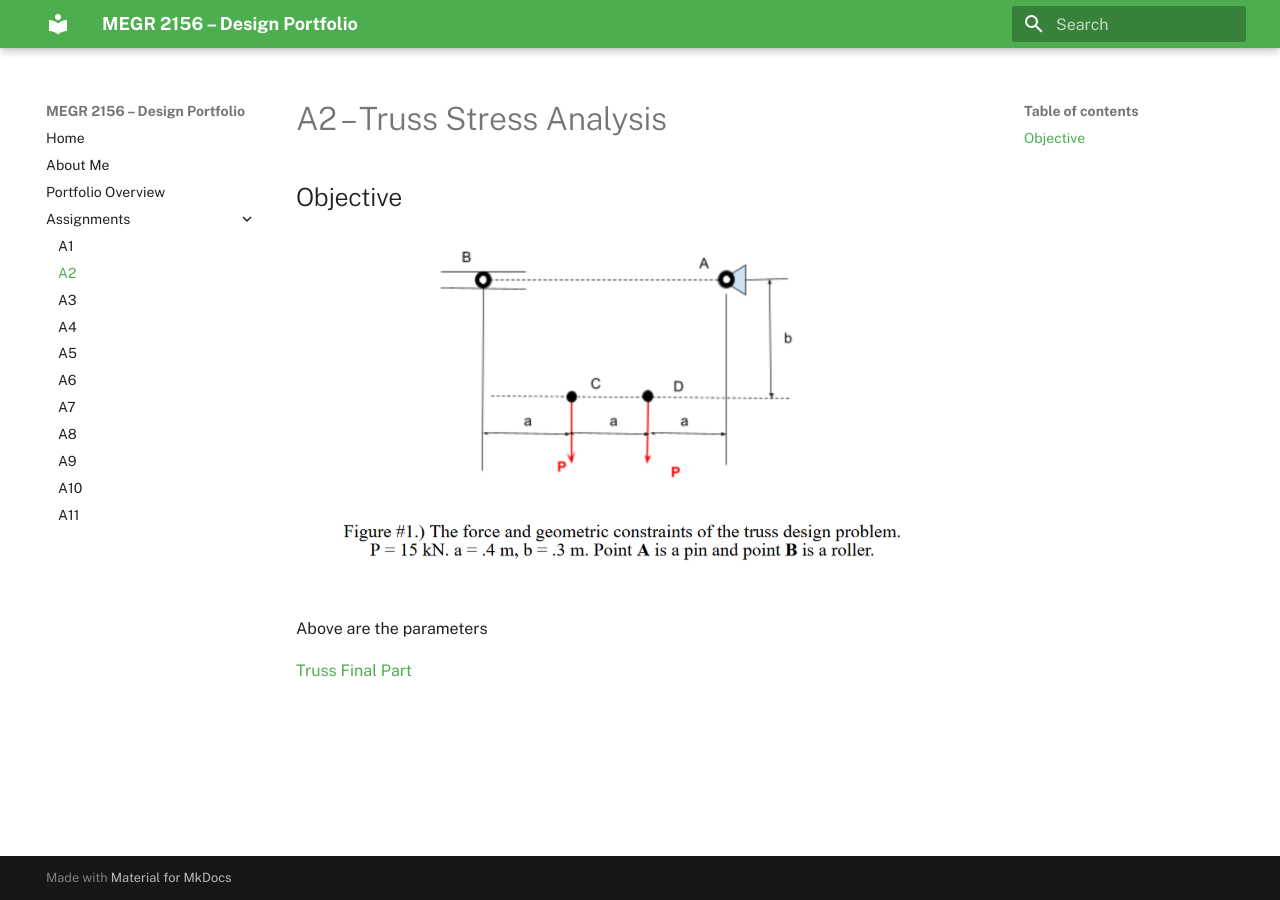
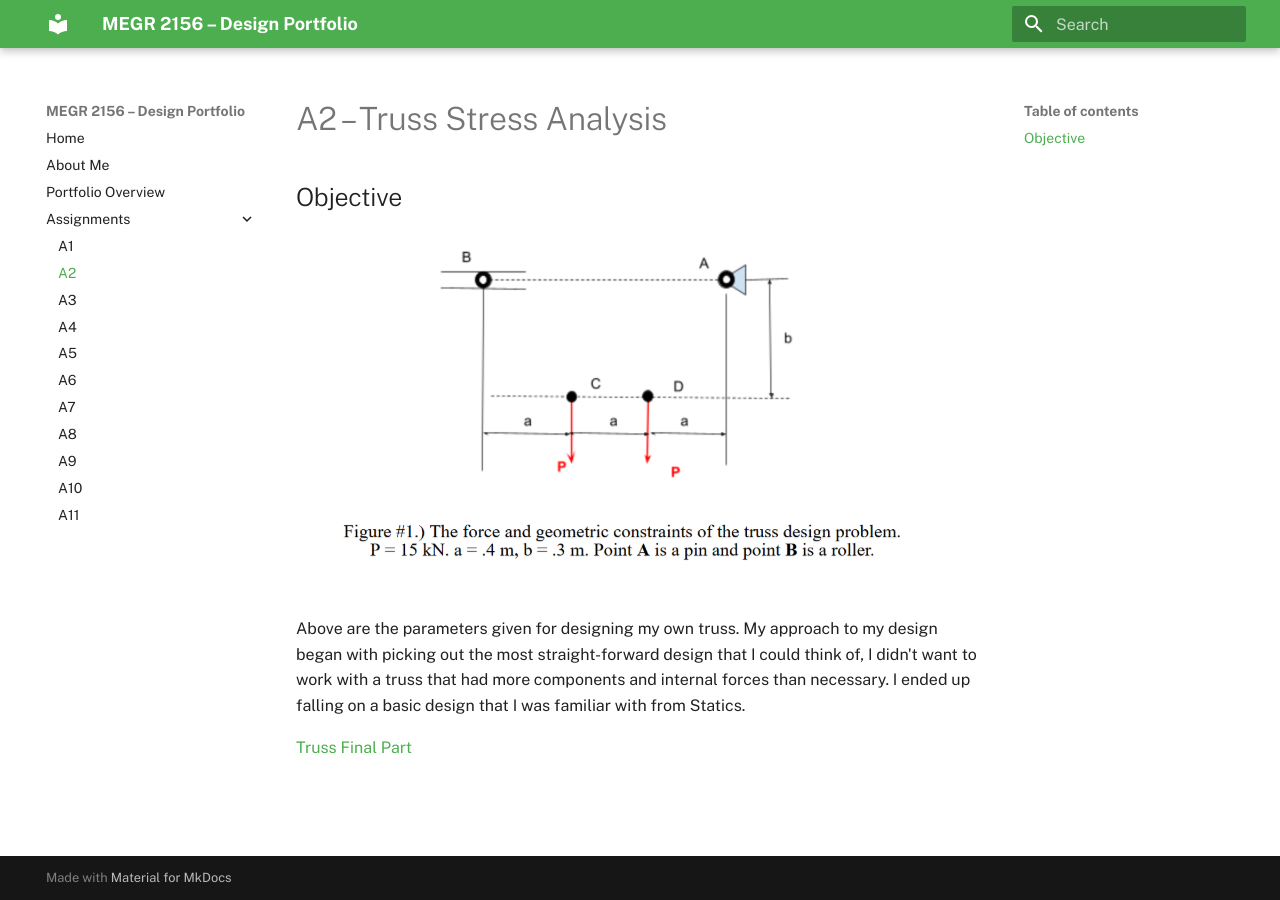
Before and after one commit to Jmswanchara/megr2156-portfolio, an MkDocs documentation site: the page built from docs/assignments/A02/index.md, in a window 1280 px wide. Built offline with MkDocs 1.6.1 and Material for MkDocs 9.7.7, drawn with Linux system fonts in a browser that asks for light colours.

Commit message:
Clarify design approach for truss assignment
Expanded explanation of the design approach for the truss.

```diff
--- a/docs/assignments/A02/index.md
+++ b/docs/assignments/A02/index.md
@@ -4,6 +4,6 @@
 
 ![Mission Parameters](parameters_ss.png)
 
-Above are the parameters
+Above are the parameters given for designing my own truss.  My approach to my design began with picking out the most straight-forward design that I could think of, I didn't want to work with a truss that had more components and internal forces than necessary.  I ended up falling on a basic design that I was familiar with from Statics.
 
 [Truss Final Part](trussfinal.prt.1)
```
